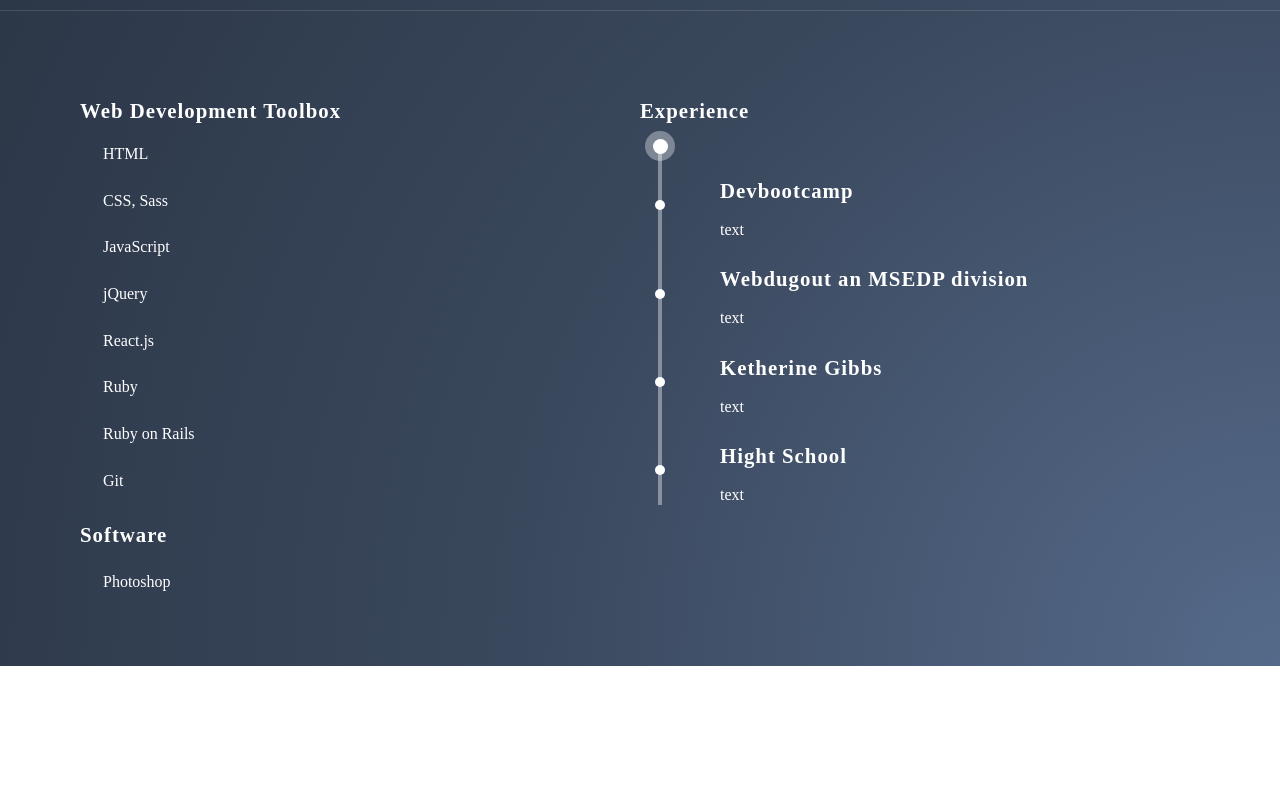
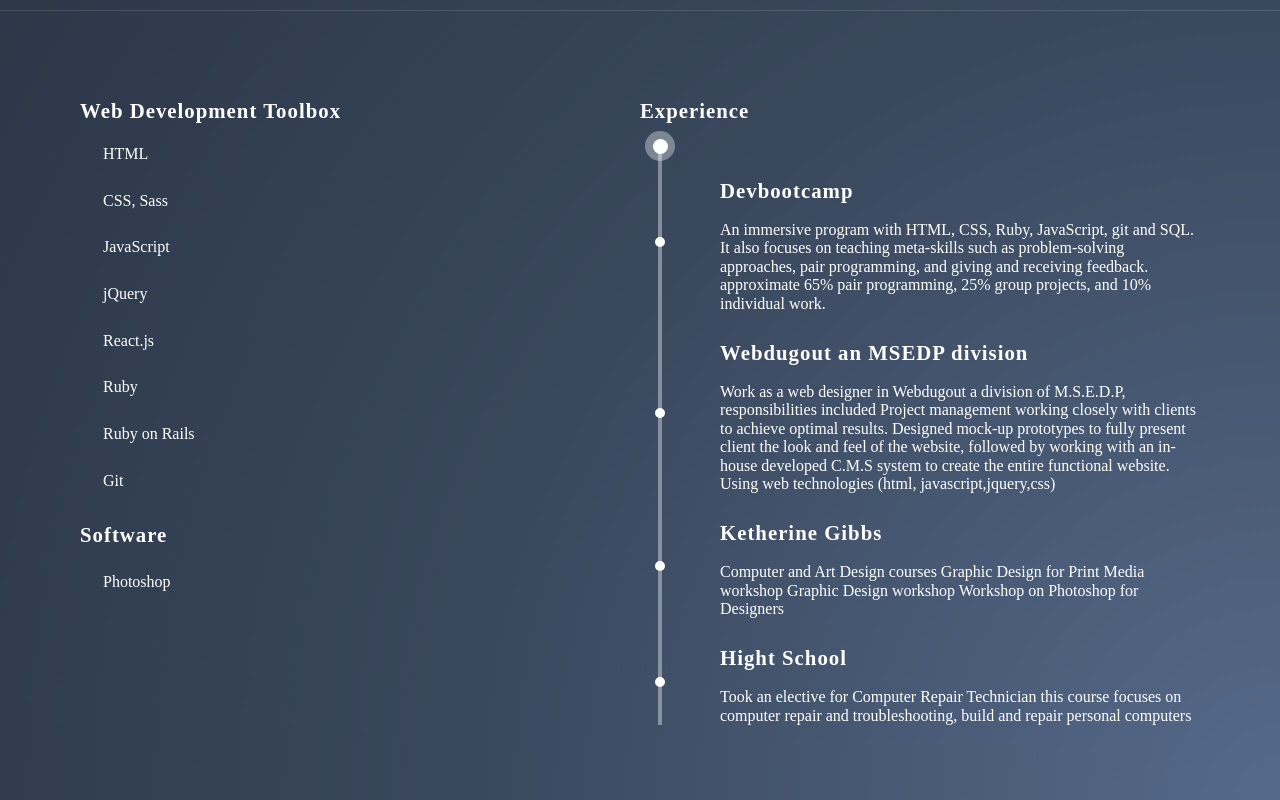
Before and after one commit to savagesnake/portfolioReact, a React app: page / in a window 1280 px wide. Shown: the part 1363-2163 px from the top of the page. Before the commit the page ends 2029 px from the top, so only its background shows below. Built offline with nearby package versions, Linux system fonts and the light colour scheme; some icons are missing.

Commit message:
add text to timeline

```diff
--- a/src/components/Developer.js
+++ b/src/components/Developer.js
@@ -42,19 +42,24 @@
                     </div>
                     <div className="timeline-block">
                         <h3>Devbootcamp</h3>
-                        <p>text</p>
+                        <p>An immersive program with  HTML, CSS, Ruby, JavaScript, git and SQL. It also focuses on teaching meta-skills such as problem-solving approaches, pair programming, and giving and receiving feedback. approximate 65% pair programming, 25% group projects, and 10% individual work.</p>
                     </div>
                     <div className="timeline-block">
                         <h3>Webdugout an MSEDP division</h3>
-                        <p>text</p>
+                        <p>
+                        Work as a web designer in Webdugout a division of M.S.E.D.P, responsibilities included  Project management working closely with clients to achieve optimal results. Designed mock-up prototypes to fully present client the look and feel of the website, followed by working with an in-house developed C.M.S system to create the entire functional website. Using web  technologies (html, javascript,jquery,css)
+                        </p>
                     </div>
                     <div className="timeline-block">
                         <h3>Ketherine Gibbs</h3>
-                        <p>text</p>
+                        <p>Computer and Art Design courses Graphic Design for Print Media workshop Graphic Design workshop Workshop on Photoshop for Designers
+                        </p>
                     </div>
                     <div className="timeline-block">
                         <h3>Hight School</h3>
-                        <p>text</p>
+                        <p>
+                        Took an elective for Computer Repair Technician this  course focuses on computer repair and troubleshooting, build and repair personal computers
+                        </p>
                     </div>
                </section>
                {/* <ul  className="book-list">
```
